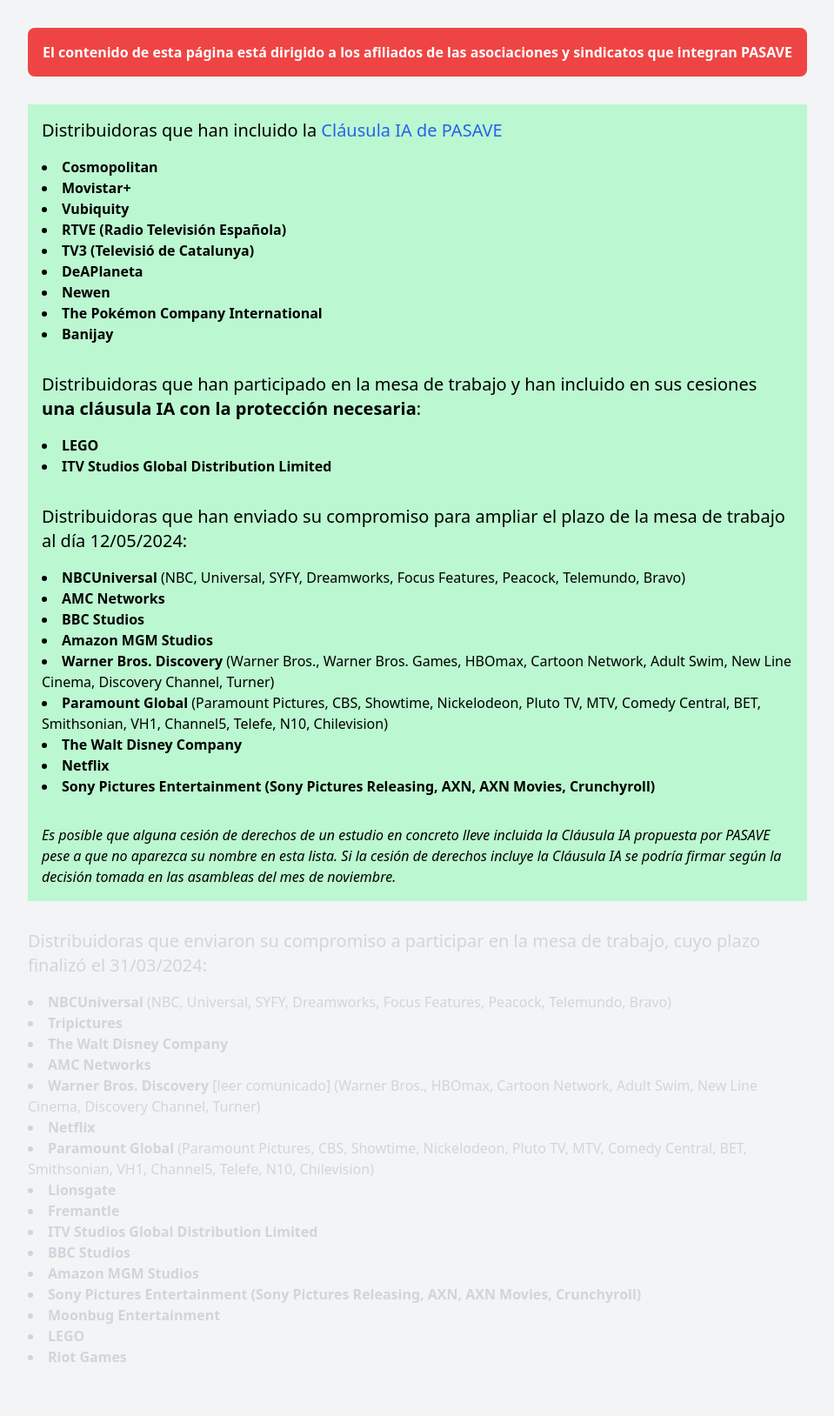
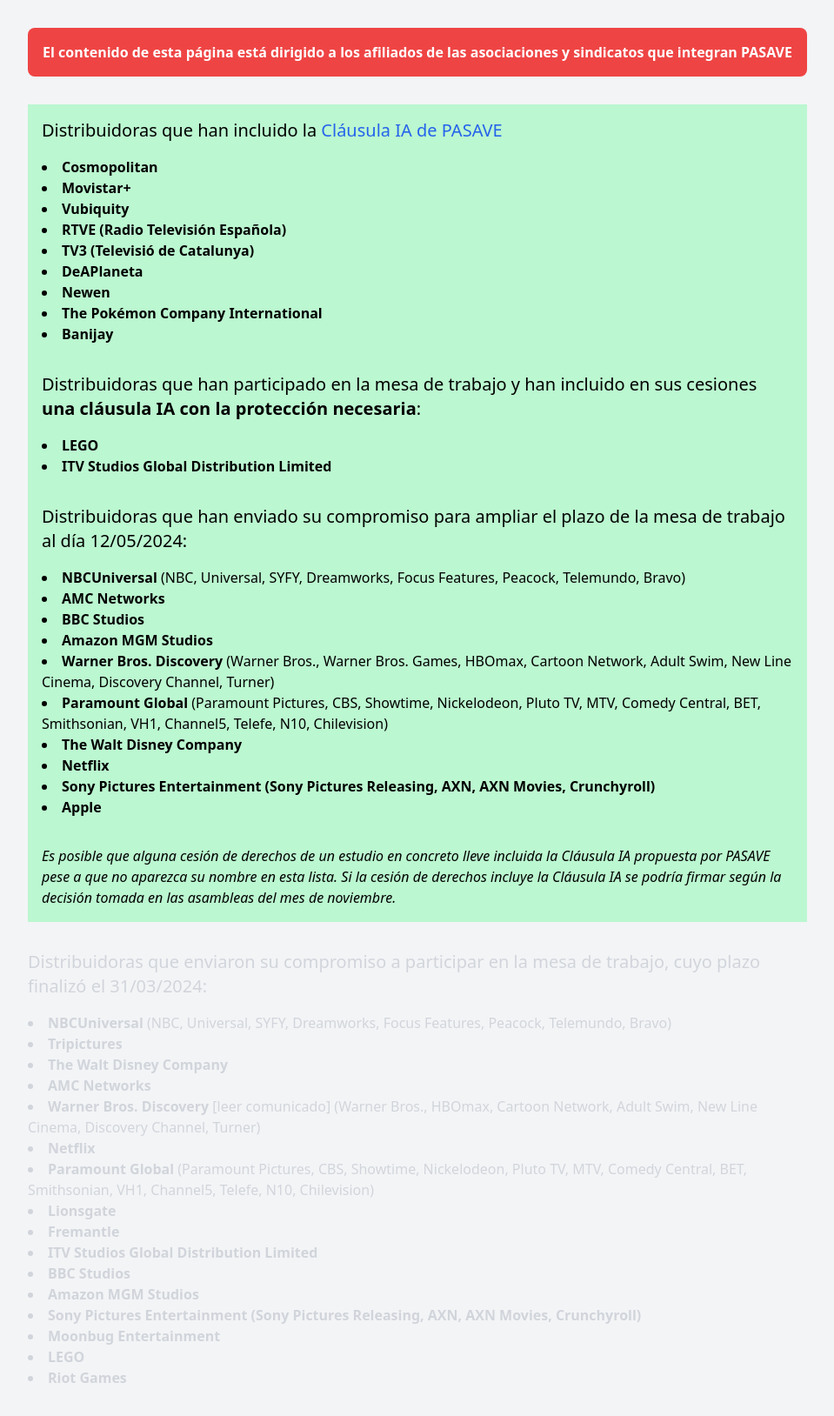
Before and after one commit to mutsuda/pasave.github.io, a Jekyll site: the page built from oklist.md, in a window 1280 px wide. Shown: the whole page at 87% size, without its empty margins (160-1119 px from the left). Built offline with Jekyll 4.4.1, drawn with Linux system fonts in a browser that asks for light colours; before the commit the page ends 1604 px from its top, so only the background shows below that.

Commit message:
Update oklist.md

```diff
--- a/oklist.md
+++ b/oklist.md
@@ -40,6 +40,7 @@
  	<li class="font-bold">The Walt Disney Company</li>
  	<li class="font-bold">Netflix</li>
  	<li class="font-bold">Sony Pictures Entertainment (Sony Pictures Releasing, AXN, AXN Movies, Crunchyroll)</li>
+	<li class="font-bold">Apple</li>
 </ul>
 
 
```
